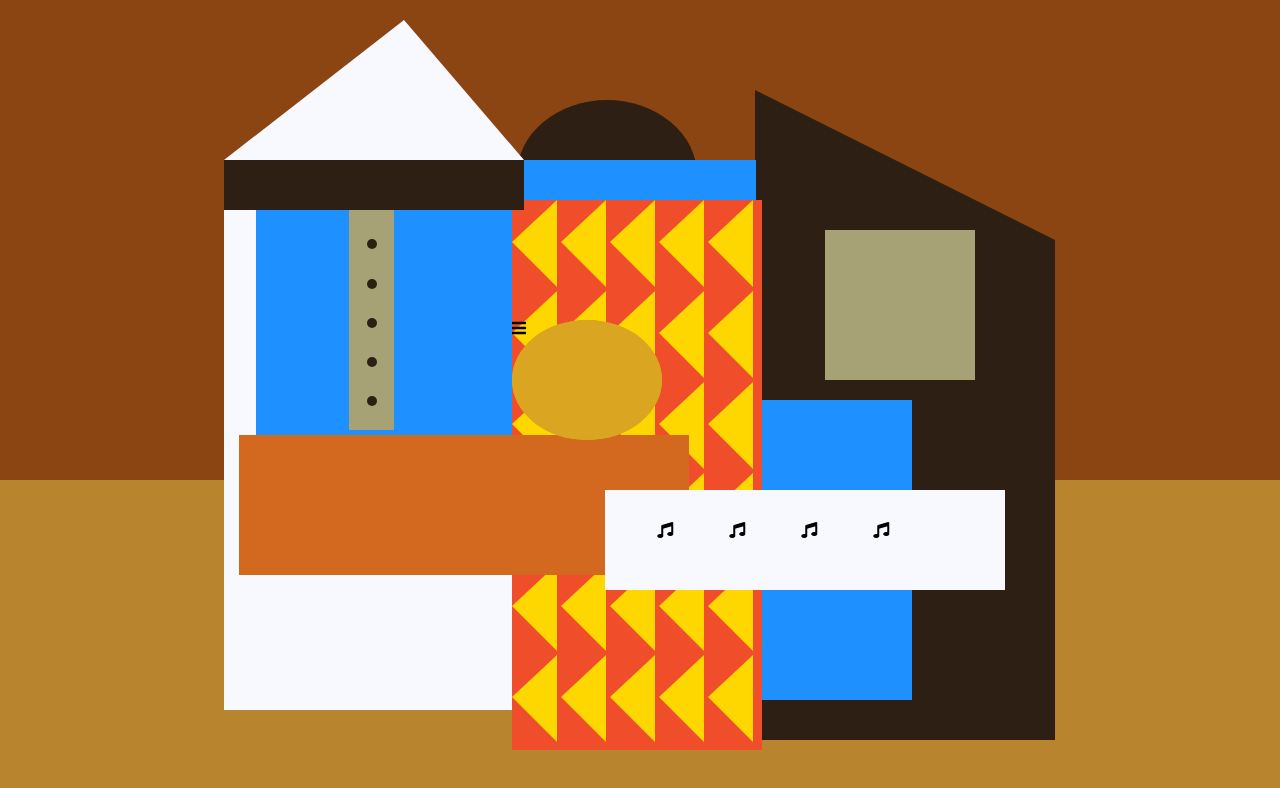
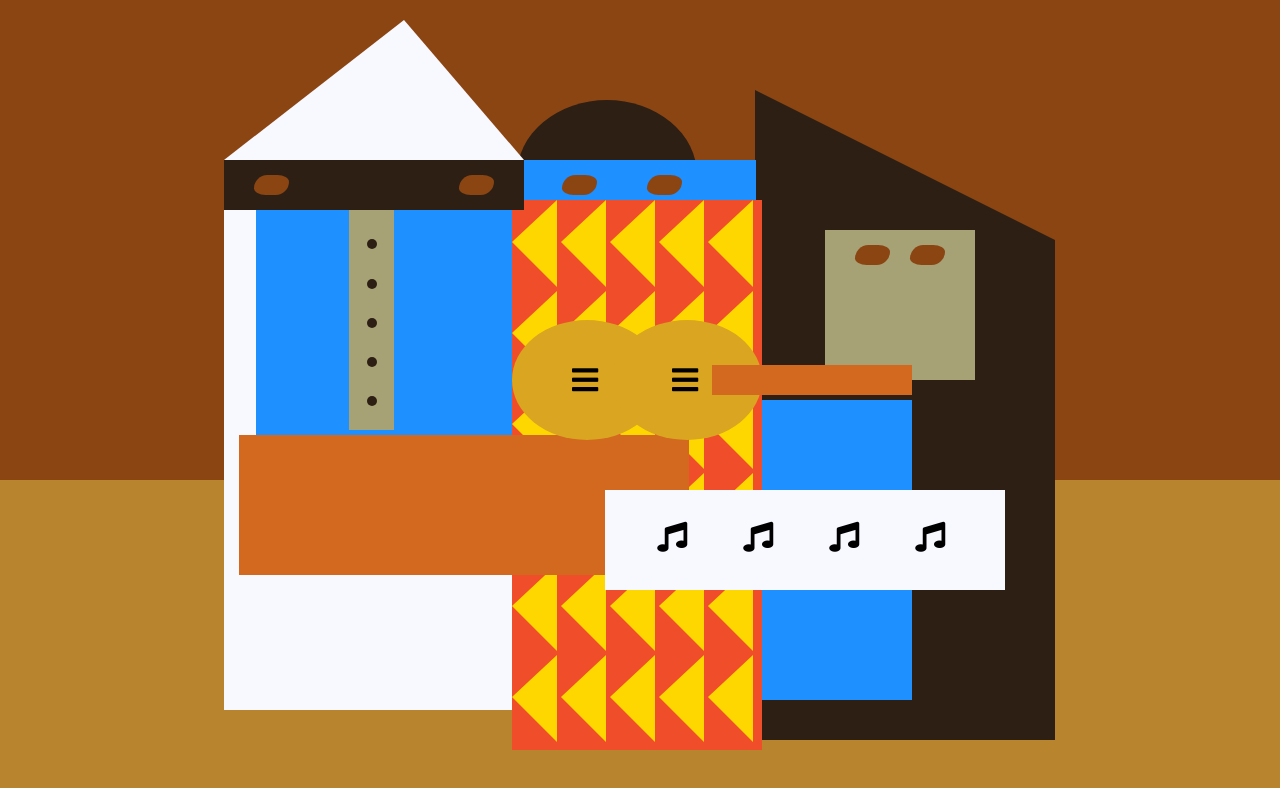
Before and after one commit to raulvillajr95/picasso-painting, a plain HTML site: page index.html in a window 1280 px wide. Drawn offline with Linux system fonts and the light colour scheme.

Commit message:
Complete 'Picasso Painting' by FCC

```diff
--- a/styles.css
+++ b/styles.css
@@ -209,3 +209,47 @@ body {
   position: absolute;
   left: 0px;
 }
+
+#guitar-right {
+  position: absolute;
+  left: 100px;
+}
+
+.fa-bars {
+  display: block;
+  margin-top: 30%;
+  margin-left: 40%;
+}
+
+#guitar-neck {
+  width: 200px;
+  height: 30px;
+  background-color: #D2691E;
+  position: absolute;
+  top: 45px;
+  left: 200px;
+  z-index: 3;
+}
+
+.eyes {
+  width: 35px;
+  height: 20px;
+  background-color: #8B4513;
+  border-radius: 20px 50%;
+}
+
+.right {
+  position: absolute;
+  top: 15px;
+  right: 30px;
+}
+
+.left {
+  position: absolute;
+  top: 15px;
+  left: 30px;
+}
+
+.fas {
+  font-size: 30px;
+}
```
